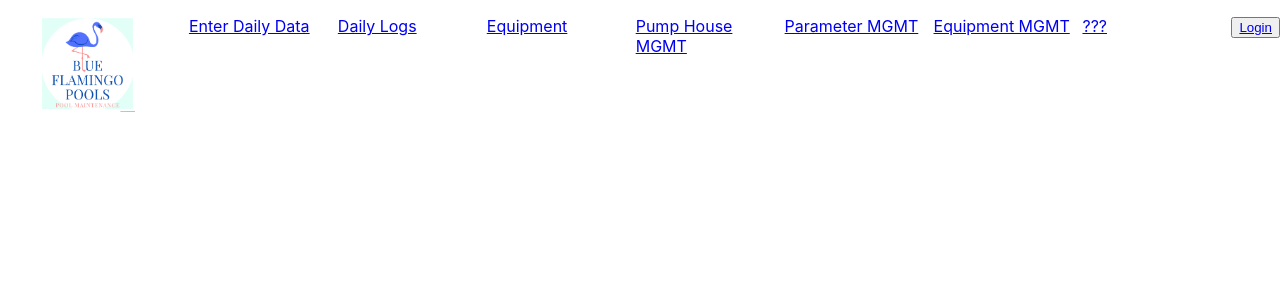
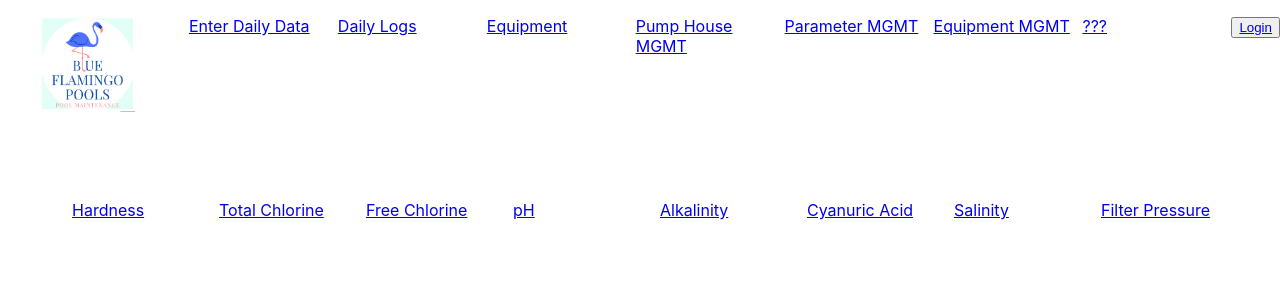
Before and after one commit to daprieu/Blue-Flamingo-Client, a React (Create React App) app: page /params in a window 1280 px wide. Shown: the top 300 px of the page. Built offline with nearby package versions, Linux system fonts and the light colour scheme.

Commit message:
set up nav bars and the alkalinity parameter list modules

```diff
--- a/src/components/BlueFlamingoViews.js
+++ b/src/components/BlueFlamingoViews.js
@@ -1,5 +1,8 @@
 import React from "react"
 import { Route } from "react-router-dom"
+import { ParametersProvider } from "./parameters/parameterProvider"
+import { AlkalinityParamsList } from "./parameters/alkalinityParamsList"
+import { ParamNavBar } from "./paramNav/paramNavBar"
 
 
 export const BlueFlamingoViews = () => {
@@ -9,6 +12,15 @@ export const BlueFlamingoViews = () => {
             margin: "5rem 2rem",
             lineHeight: "1.75rem"
         }}>
+            <Route exact path="/params">
+                <ParamNavBar />
+            </Route>
+                <ParametersProvider>
+                    <Route exact path="/params/alkalinity">
+                        <ParamNavBar />
+                        <AlkalinityParamsList />
+                    </Route>
+                </ParametersProvider>
         </main>
     </>
 }
--- a/src/components/nav/NavBar.js
+++ b/src/components/nav/NavBar.js
@@ -26,7 +26,7 @@ export const NavBar = () => {
                 <Link className="navbar__link" to="/">Pump House MGMT</Link>
             </li>
             <li className="navbar__item">
-                <Link className="navbar__link" to="/">Parameter MGMT</Link>
+                <Link className="navbar__link" to="/params">Parameter MGMT</Link>
             </li>
             <li className="navbar__item">
                 <Link className="navbar__link" to="/">Equipment MGMT</Link>
--- /dev/null
+++ b/src/components/paramNav/paramNavBar.js
@@ -0,0 +1,36 @@
+import React from "react"
+import { Link, useHistory } from "react-router-dom"
+// import "./nav/NavBar.css"
+
+
+export const ParamNavBar = () => {
+
+    return (
+        <ul className="navbar">
+            <li className="navbar__item">
+                <Link className="navbar__link" to="/params/hardness">Hardness</Link>
+            </li>
+            <li className="navbar__item">
+                <Link className="navbar__link" to="/params/totalchlorine">Total Chlorine</Link>
+            </li>
+            <li className="navbar__item">
+                <Link className="navbar__link" to="/params/freechlorine">Free Chlorine</Link>
+            </li>
+            <li className="navbar__item">
+                <Link className="navbar__link" to="/params/ph">pH</Link>
+            </li>
+            <li className="navbar__item">
+                <Link className="navbar__link" to="/params/alkalinity">Alkalinity</Link>
+            </li>
+            <li className="navbar__item">
+                <Link className="navbar__link" to="/params/cyanuricacid">Cyanuric Acid</Link>
+            </li>
+            <li className="navbar__item">
+                <Link className="navbar__link" to="/params/salinity">Salinity</Link>
+            </li>
+            <li className="navbar__item">
+                <Link className="navbar__link" to="/params/filterpressure">Filter Pressure</Link>
+            </li>
+        </ul>
+    )
+}
--- /dev/null
+++ b/src/components/parameters/alkalinityParamsList.js
@@ -0,0 +1,43 @@
+import React, { useContext, useEffect, useRef, useState } from "react"
+import { ParametersContext } from "./parameterProvider"
+import { Link, useHistory, useParams } from "react-router-dom"
+import "./params.css"
+
+export const AlkalinityParamsList = () => {
+    const { parameters, getAlkalinityParams } = useContext(ParametersContext)
+    console.log('parameters: ', parameters);
+
+    // console.log('posts: ', posts);
+    const session_user_id = parseInt(localStorage.getItem("rare_user_id"))
+    // const sortedPosts = posts.sort((a, b) => a.publication_date > b.publication_date ? 1 : -1)
+    const CurrentUserId = localStorage.getItem("userId")
+    const isStaff = JSON.parse(localStorage.getItem("isStaff"))
+
+    const { userId } = useParams()
+    const history = useHistory()
+    const [isLoading, setIsLoading] = useState(true)
+    const [searchTerm, setSearchTerm] = useState("")
+
+    useEffect(() => {
+            getAlkalinityParams()
+                .then(() => setIsLoading(false))
+    }, [])
+
+
+    // So we wouldn't have to worry about missing ?'s in the return component
+    // and avoid the "cannot find label of undefined" error.
+    if (isLoading) return (<div>Loading</div>)
+
+
+    return (<>
+        <div>
+            <div>Alkalinity</div>
+            {parameters.map(ap =>
+                <div className="post_card" key={ap.id}>
+                    <p><b>alkalinity ppm: </b>{ap.ppm}</p>
+                    <p><b>Message: </b>{ap.message}</p>
+                </div>
+            )}
+        </div>
+    </>)
+}
--- /dev/null
+++ b/src/components/parameters/parameterProvider.js
@@ -0,0 +1,30 @@
+import React, { createContext, useState } from "react"
+
+export const ParametersContext = createContext()
+
+export const ParametersProvider = (props) => {
+    const [parameters, setParameters] = useState()
+
+    const getAlkalinityParams = () => {
+        return fetch(`http://localhost:8000/alkalinity`, {
+            headers: {
+                "Authorization": `Token ${localStorage.getItem("BF_user_id")}`
+            }
+        })
+        .then(res=>res.json())
+        .then(res=>res.reverse())
+        .then(res => {
+            setParameters(res)
+            console.log('res: ', res);
+            return res
+        })
+    }
+
+    return(
+        <ParametersContext.Provider value={{
+            parameters, getAlkalinityParams
+        }}>
+            {props.children}
+        </ParametersContext.Provider>
+    )
+}
--- /dev/null
+++ b/src/components/parameters/params.css
@@ -0,0 +1,9 @@
+.post_card {
+    border: 1px solid #000000;
+    margin: .1em 0 .1em 0
+}
+
+img.post__image {
+    width: 400px;
+    height: auto;
+}
```
